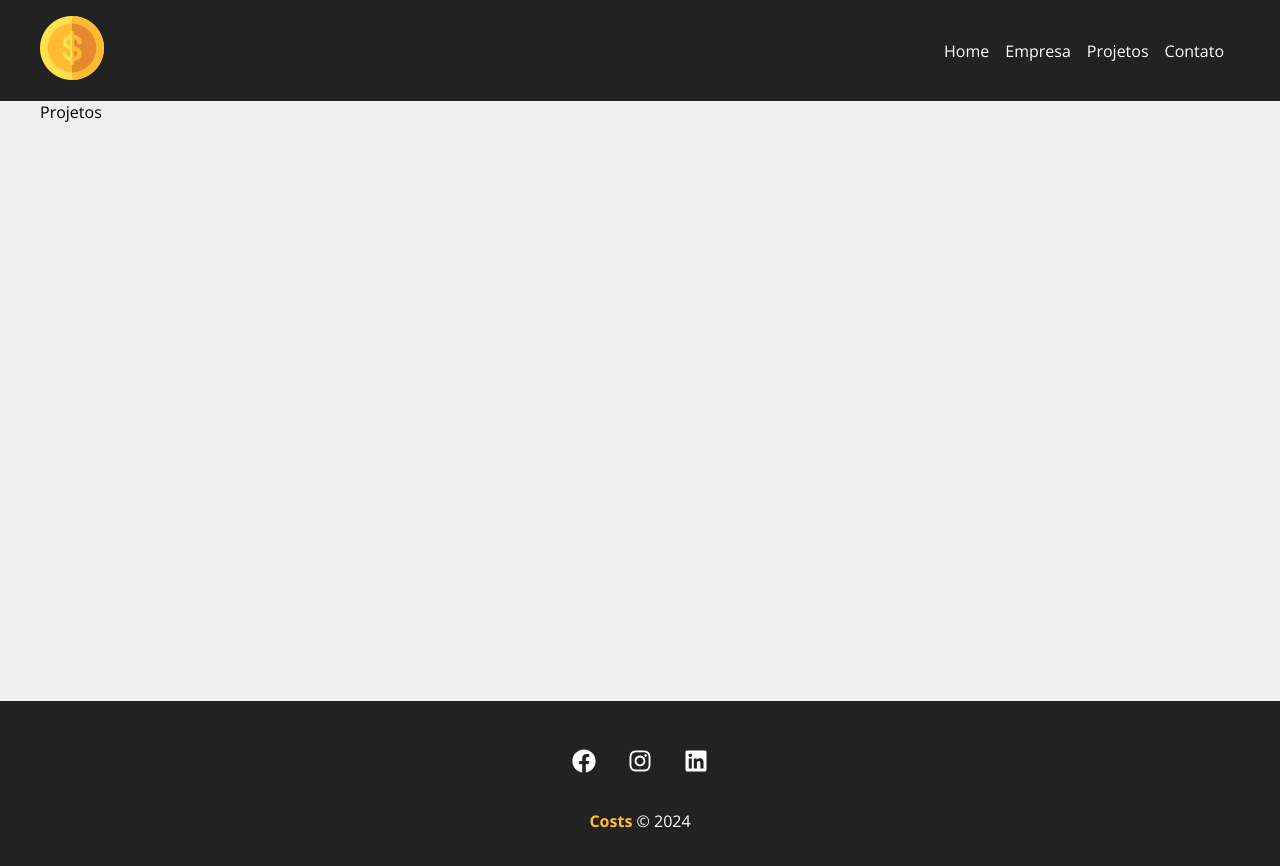
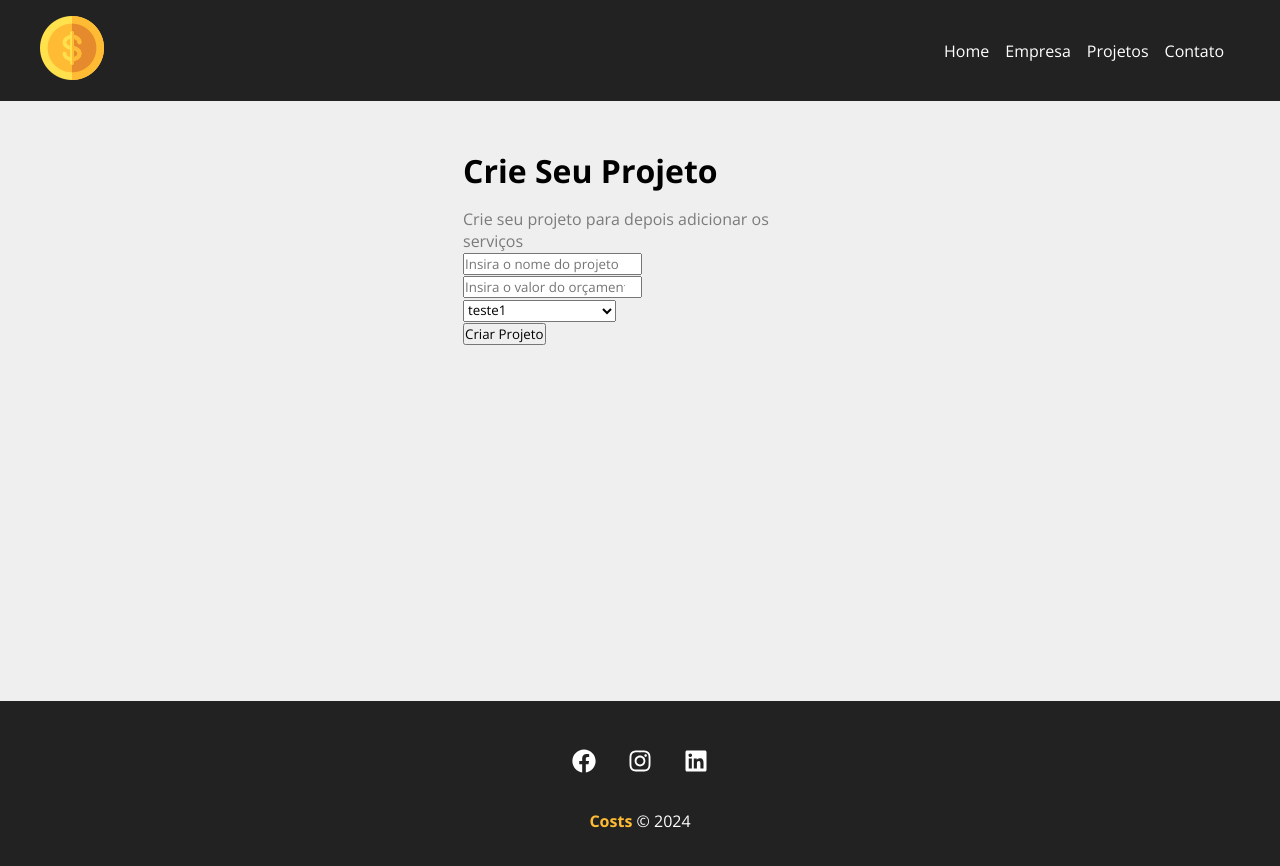
Before and after one commit to Kjuh28/Projeto_Costs_com_React, a React (Create React App) app: page /Projetos in a window 1280 px wide. Shown: the top 866 px of the page. Built offline with nearby package versions, Linux system fonts and the light colour scheme.

Commit message:
Criado estrutura da pagina de projetos

```diff
--- /dev/null
+++ b/src/Components/projetcts/ProjectForm.js
@@ -0,0 +1,25 @@
+function ProjectForm (){
+    return(
+        <form>
+            <div>
+                <input type="text" placeholder="Insira o nome do projeto" />
+            </div>
+            <div>
+                <input type="number" placeholder="Insira o valor do orçamento total" />
+            </div>
+            <div>
+                <select name="category_id">
+                    <option disabled>Selecione a categoria</option>
+                    <option>teste1</option>
+                    <option>teste2</option>
+                </select>
+            </div>
+            <div>
+                <input type="submit" value="Criar Projeto" />
+            </div>
+
+        </form>
+    )
+}
+
+export default ProjectForm
--- a/src/pages/Projetos.js
+++ b/src/pages/Projetos.js
@@ -1,6 +1,13 @@
+import ProjectForm from '../Components/projetcts/ProjectForm'
+import styles from './Projetos.module.css'
+
 function Projetos(){
     return(
-        <p>Projetos</p>
+        <div className={styles.projeto_container}>
+            <h1>Crie Seu Projeto</h1>
+            <p>Crie seu projeto para depois adicionar os serviços</p>
+            <ProjectForm />
+        </div>
     )
 }
 export default Projetos
--- /dev/null
+++ b/src/pages/Projetos.module.css
@@ -0,0 +1,11 @@
+.projeto_container{
+    width: 450px;
+    margin: 0 auto;
+    padding:3em
+}
+.projeto_container h1{
+    margin-bottom: 0.5em;
+}
+.projeto_container p{
+    color:#7b7b7b;
+}
```
